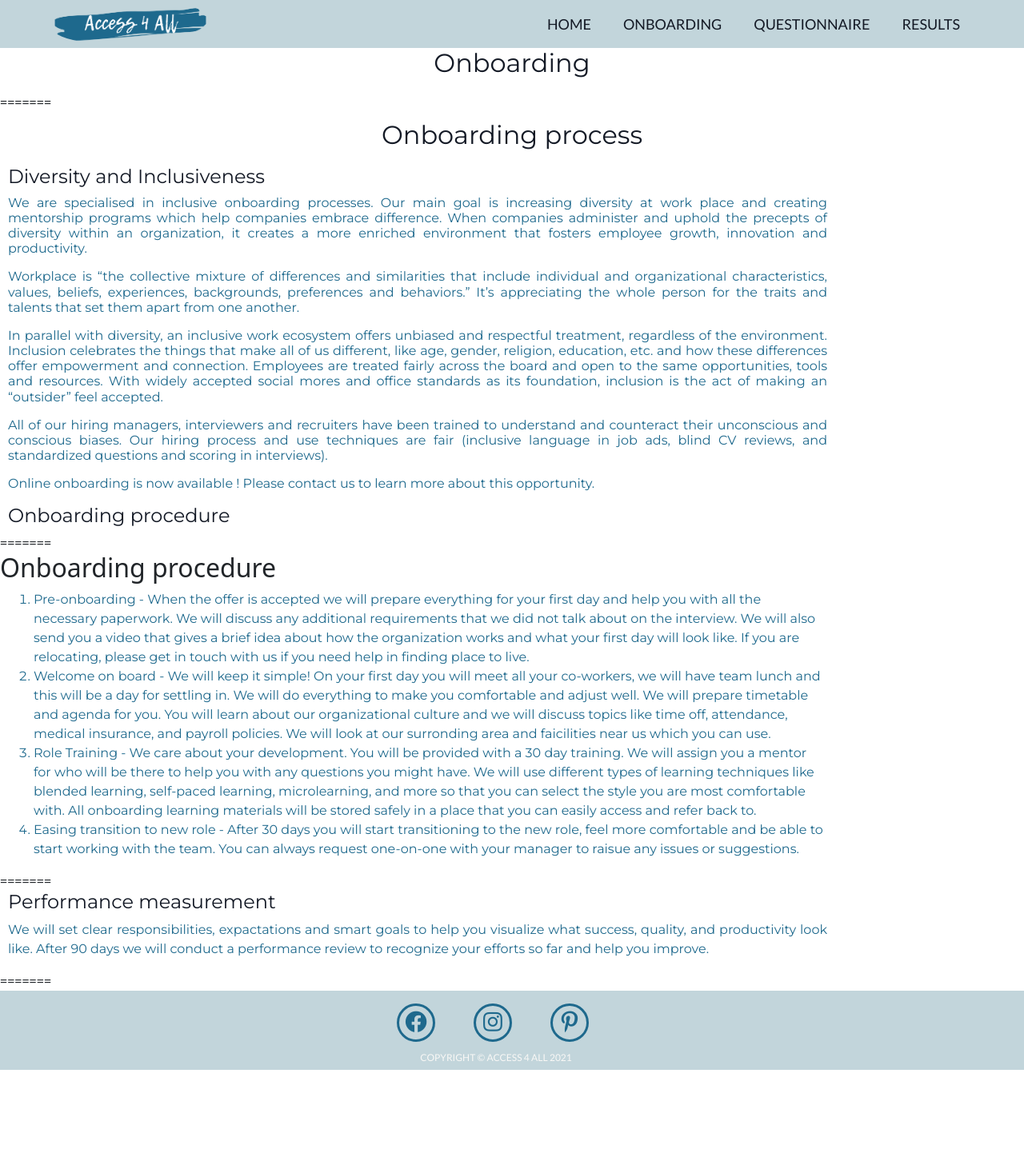
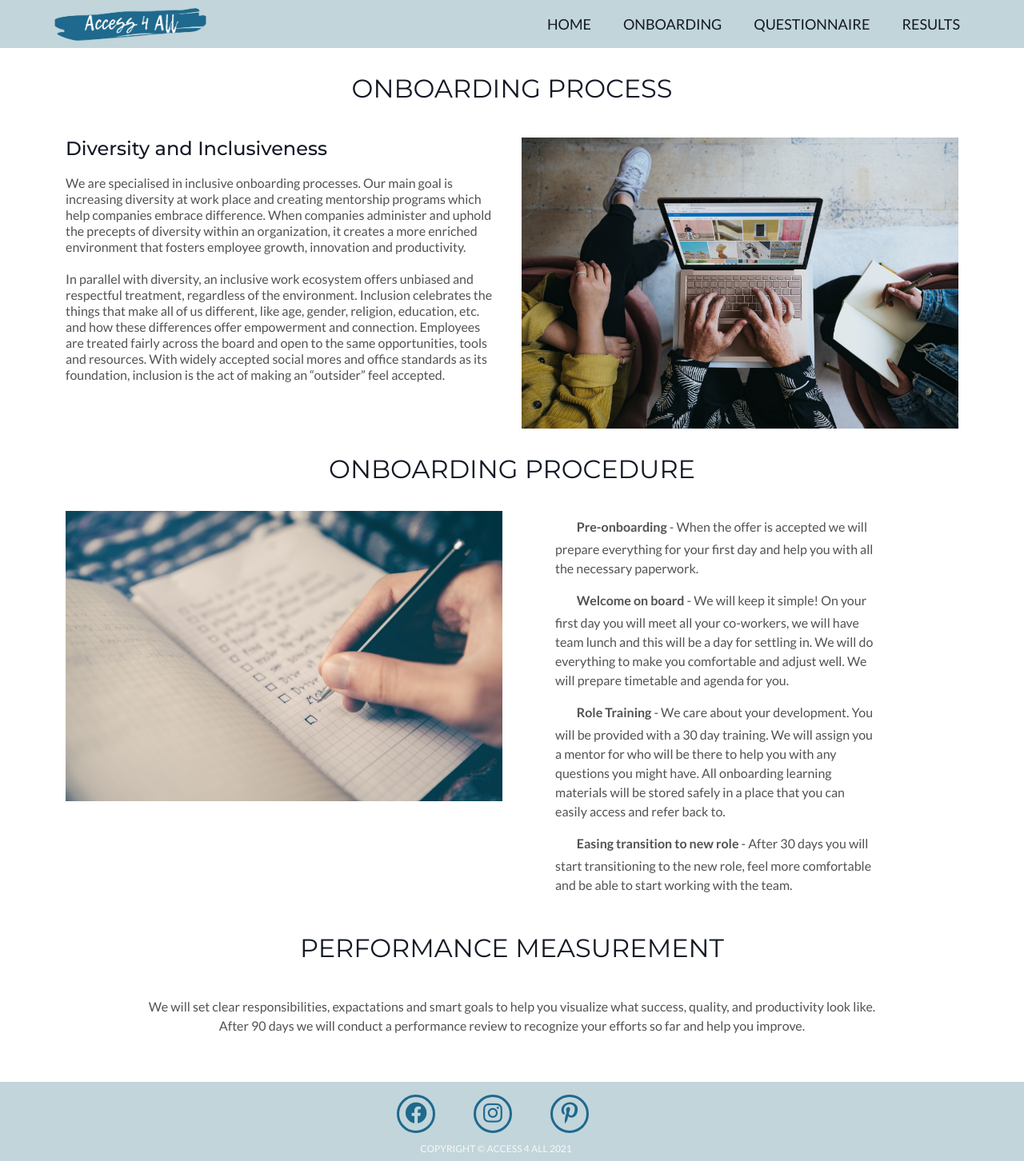
Before and after one commit to ruszkipista/access4all, a Flask app: page /onboarding in a window 1280 px wide. Shown: the whole page at 80% size. Before the commit the page ends 1338 px from the top, so only its background shows below. Run offline with Flask 2, Linux system fonts and the light colour scheme.

Commit message:
Made onboarding page styling (#40)
* changed hero img
* added about section
* fixed navbar and footer
* finished onboarding page styling
* fixed styling of footer and index page; added content

```diff
--- a/static/css/style.css
+++ b/static/css/style.css
@@ -11,10 +11,17 @@
 
 body {
     min-height:100%;
+.main-wrapper {
+    display: flex;
+    flex-direction: column;
+    min-height: 100vh;
     position:relative;
     padding-bottom:6.2rem;
 }
 
+.content{
+    flex-grow: 1;
+}
 
 
 
@@ -206,14 +213,73 @@ body {
     width: 100%;
 }
 
+.hero-header {
+    text-transform: uppercase;
+    font-weight: 400;
+    font-family: "Montserrat", sans-serif;
+    font-size: 2.5rem;
+}
+
 .text-box {
     position: absolute;
     top: 30%;
     left: 30%;
     transform: translate(-50%, -50%);
     color: #131925;
+  }
+
+  .text-box p {
+      text-transform: none;
+  }
+
+  #about i {
+   color: #789fbb
+   ;
+  }
+
+.section-heading {
     font-family: 'Montserrat', sans-serif;
     text-transform: uppercase;
+    font-family: "Montserrat", sans-serif;
+    color: #131925;
+    font-weight: 400;
+    text-align: center;
+    margin: 2rem 0;
+    font-size: 2rem;
+}
+
+.sub-heading {
+    font-family: "Montserrat", sans-serif;
+    color: #131925;
+    font-weight: 500;
+    font-size: 1.5rem;
+}
+
+  .section-text {
+      color: #535252;
+      font-family: "Lato", sans-serif;
+      font-size: 16px;
+      padding: 10px;
+  }
+
+/*-------ONBOARDING---------*/
+
+.onb-img {
+    max-height: auto;
+    max-width: 100%;
+}
+
+#stages {
+    list-style: none;
+}
+
+#stages li:before {
+    content: "\f058";
+    font-family: FontAwesome;
+    display: inline-block;
+    color: #1e698d;
+    font-size: 1.5rem;
+    padding-right: 5px;
   }
 
   .text-box p {
@@ -327,7 +393,6 @@ footer {
     background-color: #c2d5db;
     position: absolute;
     left: 0 ; right: 0; bottom: 0;
-
 }
 
 .social-media {
@@ -380,6 +445,8 @@ footer {
         left: 40%;
         bottom: 50%;
       }
+    .hero-header {
+        font-size: 1.5rem;
     .text-box h2 {
         font-size: 1rem;
       }
--- a/static/js/script.js
+++ b/static/js/script.js
@@ -8,7 +8,6 @@ $(document).ready(function () {
 });
 
 AOS.init();
-
 
 // Interviews page - delete confirmation modal
 document.addEventListener('DOMContentLoaded', connectModal());
--- a/templates/base.html
+++ b/templates/base.html
@@ -21,6 +21,9 @@
 
 <body>
 
+
+<div class="main-wrapper">
+
     <!--NAVIGATION-->
     <header class="header">
         <div class="content-container">
@@ -40,7 +43,7 @@
                             <a href="{{ url_for('onboarding') }}" class="menu-item">Onboarding</a>
                         </li>
                         <li>
-                            <a href="{{ url_for('interviews') }}" class="menu-item">Questionnaire </a>
+                            <a href="{{ url_for('interviews') }}" class="menu-item">Questionnaire</a>
                         </li>
                         <li>
                             <a href="{{ url_for('results') }}" class="menu-item">Results</a>
@@ -77,6 +80,7 @@
         </div>
         <p class="footer-text">Copyright &copy; Access 4 All <span class="copyright"></span> </p>
     </footer>
+</div>
 
     <!-- Bootstrap 5 JS -->
     <script src="https://cdn.jsdelivr.net/npm/bootstrap@5.0.2/dist/js/bootstrap.bundle.min.js" integrity="sha384-MrcW6ZMFYlzcLA8Nl+NtUVF0sA7MsXsP1UyJoMp4YLEuNSfAP+JcXn/tWtIaxVXM" crossorigin="anonymous"></script>
--- a/templates/interviews.html
+++ b/templates/interviews.html
@@ -22,7 +22,7 @@
 {% endwith %}
 </section>
 
-<h1 class="text-center">Maintain {{ coll_fieldcat['description'] }}</h1>
+<h1 class="section-heading text-center">Maintain {{ coll_fieldcat['description'] }}</h1>
 
 <!-- TABLE -->
 <div class="row m-0 p-0">
--- a/templates/onboarding.html
+++ b/templates/onboarding.html
@@ -5,67 +5,71 @@
 
 {% block body %}
 
-
-<h1 id="onboard">Onboarding</h1>
-=======
-<h1 id="onboard">Onboarding process</h1>
-
-<h2 class="points">Diversity and Inclusiveness<h2>
-
-<p class="process">We are specialised in inclusive onboarding processes. Our main goal is increasing diversity at work place and creating mentorship programs which
-     help companies embrace difference. When companies administer and uphold the precepts of diversity within an organization, it creates a more enriched
+<div class="container">
+    <h2 class="section-heading" id="onboard">Onboarding process</h2>
+<div class="row">
+    <div class="col-lg-6 col-sm-12 order-lg-first order-sm-last">
+    <h3 class="sub-heading">Diversity and Inclusiveness<h3>
+        <p class="section-text ps-0 lh-sm" data-aos="fade-right">We are specialised in inclusive onboarding processes. Our main goal is increasing
+                diversity at work place and creating mentorship programs which
+                help companies embrace difference. When companies administer and uphold the precepts of diversity within
+                an organization, it creates a more enriched
                 environment that fosters employee growth, innovation and productivity.
-</p>
-<p class="process">Workplace is “the collective mixture of differences and similarities that include individual and organizational characteristics, values, beliefs,
-     experiences, backgrounds, preferences and behaviors.” It’s appreciating the whole person for the traits and talents that set them apart from one another.
-</p>
-<p class="process">In parallel with diversity, an inclusive work ecosystem offers unbiased and respectful treatment, regardless of the environment. Inclusion celebrates the
-    things that make all of us different, like age, gender, religion, education, etc. and how these differences offer empowerment and connection. Employees
-    are treated fairly across the board and open to the same opportunities, tools and resources. With widely accepted social mores and office standards as its
+                <br><br>
+                In parallel with diversity, an inclusive work ecosystem offers unbiased and respectful treatment,
+                regardless of the environment. Inclusion celebrates the
+                things that make all of us different, like age, gender, religion, education, etc. and how these
+                differences offer empowerment and connection. Employees
+                are treated fairly across the board and open to the same opportunities, tools and resources. With widely
+                accepted social mores and office standards as its
                 foundation, inclusion is the act of making an “outsider” feel accepted.
         </p>
+    </div>
+    <div class="col-lg-6 col-sm-12">
+        <img class="onb-img" data-aos="fade-left" src="{{ url_for('static', filename='img/onb-1.jpg') }}" alt="">
+    </div>
 
-<p class="process">All of our hiring managers, interviewers and recruiters have been trained to understand and counteract their unconscious and conscious biases.
-   Our hiring process and use techniques are fair (inclusive language in job ads, blind CV reviews, and standardized questions and scoring in interviews).
-</p>
-<p class="process">Online onboarding is now available ! Please contact us to learn more about this opportunity.</p>
+    </div>
+            <h2 class="section-heading">Onboarding procedure</h2>
+<div class="row">
+    <div class="col-lg-6 col-sm-12" data-aos="fade-right">
+        <img class="onb-img" src="{{ url_for('static', filename='img/onb-2.jpg') }}" alt="">
+    </div>
+    <div class="col-lg-6 col-sm-12" data-aos="fade-left">
+        <ul type="1" id="stages">
+            <li class="section-text p-0"> <strong>Pre-onboarding</strong> - When the offer is accepted we will prepare everything for your first day and help
+                you with all the necessary paperwork.
 
-<h2 class="points">Onboarding procedure</h2>
-=======
-<h2>Onboarding procedure</h2>
+            </li>
+            <li class="mt-2 section-text p-0">
+              <strong>Welcome on board </strong> - We will keep it simple! On your first day you will meet all your co-workers, we
+                will have team lunch and this will be a day for settling in.
+                We will do everything to make you comfortable and adjust well. We will prepare timetable and agenda
+                for you.
 
-<ol type="1" id="stages">
-   <li>Pre-onboarding - When the offer is accepted we will prepare everything for your first day and help you with all the necessary paperwork.
-     We will discuss any additional requirements that we did not talk about on the interview. We will also send you a video that gives a brief
-     idea about how the organization works and what your first day will look like. If you are relocating, please get in touch with us if you need
-     help in finding place to live.
             </li>
-   <li>
-      Welcome on board - We will keep it simple! On your first day you will meet all your co-workers, we will have team lunch and this will be a day for settling in.
-      We will do everything to make you comfortable and adjust well. We will prepare timetable and agenda for you. You will learn about our organizational culture and
-      we will discuss topics like time off, attendance, medical insurance, and payroll policies. We will look at our surronding area and faicilities near us which you can use.
+            <li class="mt-2 section-text p-0">
+              <strong>Role Training</strong> - We care about your development. You will be provided with a 30 day training. We will
+                assign you a mentor for who will be there to help you with
+                any questions you might have. All onboarding learning materials will be stored
+                safely in a place that you can easily access and refer back to.
             </li>
-   <li>
-      Role Training - We care about your development. You will be provided with a 30 day training. We will assign you a mentor for who will be there to help you with
-      any questions you might have. We will use different types of learning techniques like blended learning, self-paced learning, microlearning, and more so that you
-      can select the style you are most comfortable with. All onboarding learning materials will be stored safely in a place that you can easily access and refer back to.
+            <li class="mt-2 section-text p-0">
+               <strong>Easing transition to new role</strong> - After 30 days you will start transitioning to the new role, feel
+                more comfortable and be able to
+                start working with the team.
             </li>
-   <li>
-      Easing transition to new role - After 30 days you will start transitioning to the new role, feel more comfortable and be able to
-      start working with the team. You can always request one-on-one with your manager to raisue any issues or suggestions.
-   </li>
-</ol>
+        </ul>
+    </div>
+</div>
 
-=======
-
-
-<h2 class="points">Performance measurement</h2>
-<p class="process">We will set clear responsibilities, expactations and smart goals to help you visualize what success, quality, and productivity
-    look like. After 90 days we will conduct a performance review to recognize your efforts so far and help you improve.
+  <h2 class="section-heading">Performance measurement</h2>
+  <p class="section-text mb-5 text-center" data-aos="fade-up">We will set clear responsibilities, expactations and smart goals to help you visualize
+      what success, quality, and productivity
+      look like. <br> After 90 days we will conduct a performance review to recognize your efforts so far and help
+      you improve.
   </p>
 
-
-=======
-
+</div>
 
 {% endblock %}
```
Also changed, not shown: templates/index.html (+6 -6 lines), static/img/onb-1.jpg (added), static/img/onb-2.jpg (added). Lines whose indentation alone changed are shown as unchanged.
